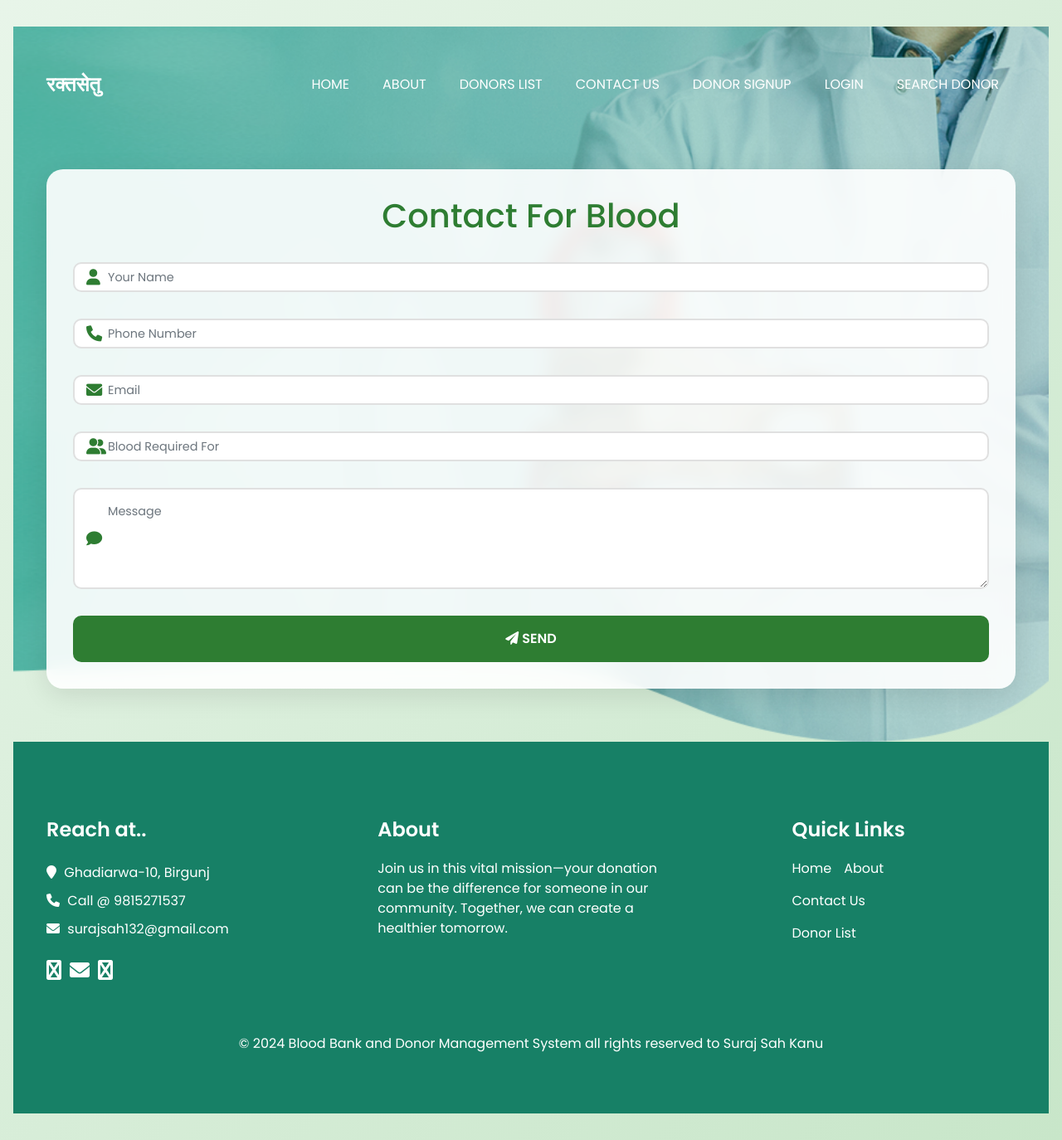
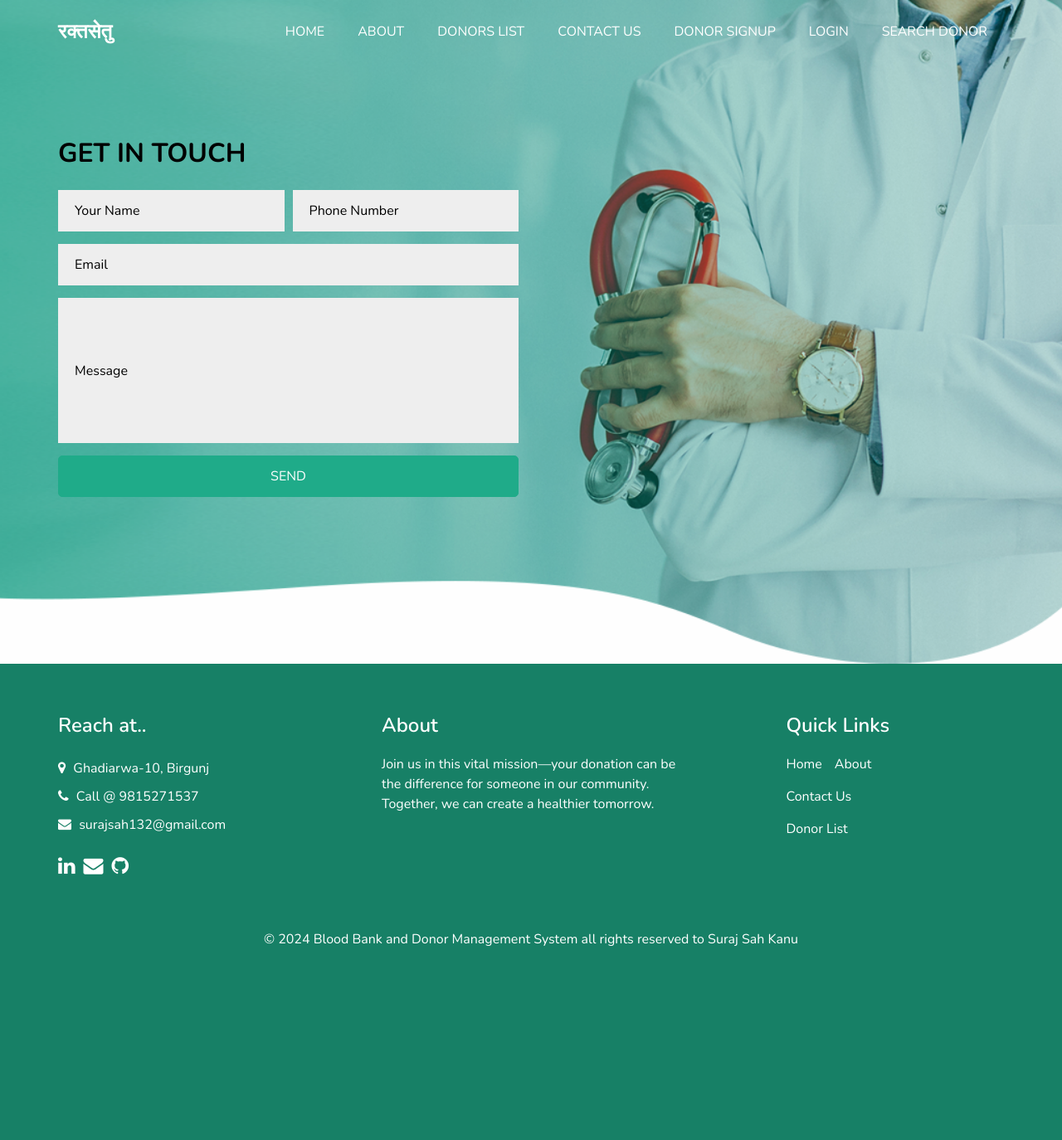
Before and after one commit to sahkanu34/Raktasetu, a Django app: page /user/Contactus in a window 1280 px wide. Shown: the whole page at 83% size. After the commit the page ends 1140 px from the top, so only its background shows below. Run offline with Django 5.2, Linux system fonts and the light colour scheme; some libraries are stand-ins or nearby versions.

Commit message:
added new updates

```diff
--- a/templates/contactus.html
+++ b/templates/contactus.html
@@ -2,164 +2,73 @@
 {% load static %}
 
 {% block content %}
-<link href="https://fonts.googleapis.com/css2?family=Poppins:wght@300;400;500;600;700&display=swap" rel="stylesheet">
-<link href="https://cdnjs.cloudflare.com/ajax/libs/font-awesome/6.0.0/css/all.min.css" rel="stylesheet">
 
-<div class="container">
-    <section class="search-section">
-        <div class="heading">
-            <h2>Contact For Blood</h2>
+<section class="contact_section layout_padding">
+    <div class="container">
+      <div class="heading_container">
+        <h2>
+          Get In Touch
+        </h2>
+      </div>
+      <div class="row">
+        <div class="col-md-6">
+          <div class="form_container contact-form">
+            {% if messages %}
+        {% for message in messages %}
+         {% if message.tags == 'error' %}
+       <div class="alert alert-warning alert-dismissible fade show" role="alert" style="color: red;">
+      {{message}}
+     <button type="button" class="close" data-dismiss="alert" aria-label="Close" style="color: red;">
+     <span aria-hidden="true">&times;</span>
+         </button>
+          </div>
+       {% endif %}
+        {% endfor %}
+       {% endif %}
+           {% if messages %}
+        {% for message in messages %}
+         {% if message.tags == 'success' %}
+       <div class="alert alert-warning alert-dismissible fade show" role="alert" style="color: red;">
+      {{message}}
+     <button type="button" class="close" data-dismiss="alert" aria-label="Close" style="color: red;">
+     <span aria-hidden="true">&times;</span>
+         </button>
+          </div>
+       {% endif %}
+        {% endfor %}
+       {% endif %}
+            <form action="" method="POST">
+              {% csrf_token %}
+              <div class="form-row">
+                <div class="col-lg-6">
+                  <div>
+                    <input type="text" placeholder="Your Name"  name="fullname" required="true"/>
+                  </div>
+                </div>
+                <div class="col-lg-6">
+                  <div>
+                    <input type="text" placeholder="Phone Number" name="mobno" required="true"/>
+                  </div>
+                </div>
+              </div>
+              <div>
+                <input type="email" placeholder="Email" name="email" required="true"/>
+              </div>
+              <div>
+                <input type="text" class="message-box" placeholder="Message" name="message" required="true"/>
+              </div>
+              <div class="btn_box">
+                <button>
+                  SEND
+                </button>
+              </div>
+            </form>
+          </div>
         </div>
 
-        <form method="POST" action="{% url 'blood-request-details' %}" class="search-form">
-            {% csrf_token %}
-            <input type="hidden" name="donor_id" value="{{donview.id}}" required>
+      </div>
+    </div>
+  </section>
 
-            <div class="form-group">
-                <i class="fas fa-user"></i>
-                <input type="text" class="form-control" name="fullname" placeholder="Your Name" required>
-            </div>
 
-            <div class="form-group">
-                <i class="fas fa-phone"></i>
-                <input type="text" class="form-control" name="mobno" placeholder="Phone Number" required maxlength="10" pattern="[0-9]+">
-            </div>
-
-            <div class="form-group">
-                <i class="fas fa-envelope"></i>
-                <input type="email" class="form-control" name="email" placeholder="Email" required>
-            </div>
-
-            <div class="form-group">
-                <i class="fas fa-user-friends"></i>
-                <input type="text" class="form-control" name="requirer" placeholder="Blood Required For">
-            </div>
-
-            <div class="form-group">
-                <i class="fas fa-comment"></i>
-                <textarea class="form-control" name="message" placeholder="Message" rows="4"></textarea>
-            </div>
-
-            <button type="submit" class="search-btn">
-                <i class="fas fa-paper-plane"></i> SEND
-            </button>
-        </form>
-    </section>
-</div>
-
-<style>
-    * {
-        margin: 0;
-        padding: 0;
-        box-sizing: border-box;
-        font-family: 'Poppins', sans-serif;
-    }
-
-    body {
-        background: linear-gradient(135deg, #e8f5e9 0%, #c8e6c9 100%);
-        min-height: 100vh;
-        padding: 2rem 1rem;
-    }
-
-    .container {
-        max-width: 1200px;
-        margin: 0 auto;
-        padding: 2rem 1rem;
-    }
-
-    .search-section {
-        background: rgba(255, 255, 255, 0.9);
-        backdrop-filter: blur(10px);
-        padding: 2rem;
-        border-radius: 20px;
-        box-shadow: 0 8px 32px rgba(0, 0, 0, 0.1);
-        margin-bottom: 2rem;
-        transform: translateY(20px);
-        opacity: 0;
-        animation: slideUp 0.5s ease forwards;
-    }
-
-    .heading {
-        text-align: center;
-        margin-bottom: 2rem;
-        color: #2e7d32;
-    }
-
-    .heading h2 {
-        font-size: 2.5rem;
-        margin-bottom: 0.5rem;
-    }
-
-    .search-form {
-        display: grid;
-        grid-template-columns: 1fr;
-        gap: 1rem;
-    }
-
-    .form-group {
-        position: relative;
-    }
-
-    .form-control {
-        width: 100%;
-        padding: 1rem;
-        padding-left: 2.5rem;
-        border: 2px solid #e0e0e0;
-        border-radius: 10px;
-        outline: none;
-        transition: all 0.3s ease;
-        font-size: 0.9rem;
-    }
-
-    .form-control:focus {
-        border-color: #4CAF50;
-        box-shadow: 0 0 0 3px rgba(76, 175, 80, 0.2);
-    }
-
-    .form-group i {
-        position: absolute;
-        left: 1rem;
-        top: 50%;
-        transform: translateY(-50%);
-        color: #2e7d32;
-        font-size: 1.2rem;
-    }
-
-    .search-btn {
-        padding: 1rem 2rem;
-        background: #2e7d32;
-        color: white;
-        border: none;
-        border-radius: 10px;
-        font-size: 1rem;
-        font-weight: 600;
-        cursor: pointer;
-        transition: all 0.3s ease;
-        width: 100%;
-    }
-
-    .search-btn:hover {
-        background: #1b5e20;
-        transform: translateY(-2px);
-        box-shadow: 0 4px 12px rgba(27, 94, 32, 0.3);
-    }
-
-    textarea.form-control {
-        min-height: 100px;
-        resize: vertical;
-    }
-
-    @keyframes slideUp {
-        to {
-            transform: translateY(0);
-            opacity: 1;
-        }
-    }
-
-    @media (max-width: 768px) {
-        .heading h2 {
-            font-size: 2rem;
-        }
-    }
-</style>
 {% endblock %}
```
